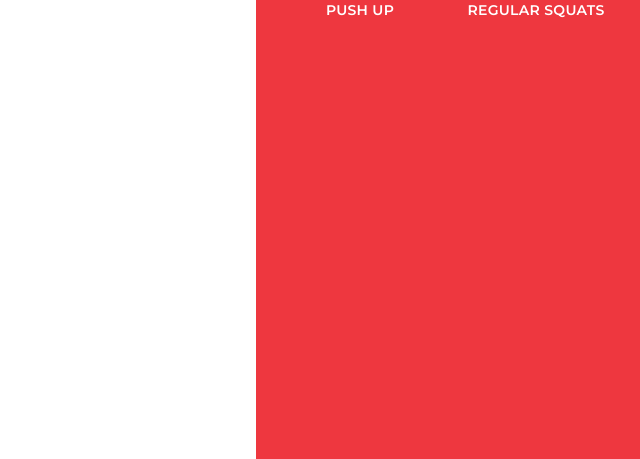
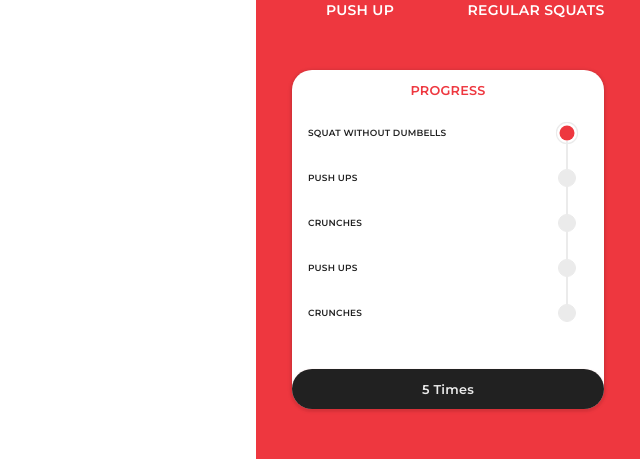
Before and after one commit to lucasmsa/hiit-maker, a React (Create React App) app: page /workout in a window 1280 px wide. Shown: the part 297-756 px from the top of the page, without its empty margins (640-1280 px from the left). Built offline with nearby package versions, Linux system fonts and the light colour scheme.

Commit message:
style: adjust workout progress block stylization on workout page

```diff
--- a/src/App.tsx
+++ b/src/App.tsx
@@ -1,8 +1,8 @@
 import React from 'react';
 import Routes from './routes';
 import GlobalStyle from './styles/global';
+import { Toaster } from 'react-hot-toast';
 import { BrowserRouter } from 'react-router-dom';
-import { Toaster } from 'react-hot-toast';
 
 function App() {
   return (
--- a/src/components/Settings/SettingsMenu/index.tsx
+++ b/src/components/Settings/SettingsMenu/index.tsx
@@ -1,15 +1,15 @@
 import React, { ChangeEvent, useCallback, useState } from 'react';
 import {
   Container,
+  SettingsHeaderText,
   SettingsHeaderContainer,
-  SettingsHeaderText,
   FooterContainer,
   SettingsHeaderIcon,
   SettingsContentContainer,
+  SettingsConfigurationOptionText,
   SettingsConfigurationOptionContainer,
-  SettingsConfigurationOptionText,
+  SaveChangesText,
   SettingsConfigurationOptionHighlightText,
-  SaveChangesText,
   SaveChangesContainer,
   RestoreSettingsText
 } from './styles';
--- a/src/components/Workout/RightBarWorkout/index.tsx
+++ b/src/components/Workout/RightBarWorkout/index.tsx
@@ -1,4 +1,5 @@
 import React, { useState } from 'react';
+import SetsProgress from '../SetsProgress';
 import {
   Container,
   ExerciseImage,
@@ -7,7 +8,8 @@ import {
   NextExercisesDivider,
   NextExercisesTitleText,
   NextExercisesWithImageInnerContainer,
-  NextExercisesWithImageOuterContainer
+  NextExercisesWithImageOuterContainer,
+  SetsProgreessContainer
 } from './styles';
 
 const RightBarWorkout = () => (
@@ -32,6 +34,9 @@ const RightBarWorkout = () => (
         </NextExercisesWithImageInnerContainer>
       </NextExercisesWithImageOuterContainer>
     </NextExercisesContainer>
+    <SetsProgreessContainer>
+      <SetsProgress />
+    </SetsProgreessContainer>
   </Container>
 );
 
--- a/src/components/Workout/RightBarWorkout/styles.ts
+++ b/src/components/Workout/RightBarWorkout/styles.ts
@@ -66,3 +66,11 @@ export const ExerciseName = styled.h3`
   letter-spacing: 0.02em;
   color: #ffffff;
 `;
+
+export const SetsProgreessContainer = styled.div`
+  margin-top: 2rem;
+  display: flex;
+  width: 100%;
+  align-items: center;
+  justify-content: center;
+`;
--- a/src/components/Workout/SetsProgress/index.tsx
+++ b/src/components/Workout/SetsProgress/index.tsx
@@ -38,19 +38,19 @@ const SetsProgress = () => {
 
   return (
     <Container>
-      <HeaderTextContainer>
+      {/* <HeaderTextContainer>
         <ExerciseText>
           EXERCISE {'1'}:
           <RedExerciseText>{` ${'REGULAR SQUATS'}`.toLocaleUpperCase()}</RedExerciseText>
         </ExerciseText>
-      </HeaderTextContainer>
-      <ExerciseImage src="https://qph.fs.quoracdn.net/main-qimg-4105302bd7ccde31124497ebf4b5ce52" />
+      </HeaderTextContainer> */}
+      {/* <ExerciseImage src="https://qph.fs.quoracdn.net/main-qimg-4105302bd7ccde31124497ebf4b5ce52" /> */}
       <BottomContainer>
-        <TrainingTimeContainer>
+        {/* <TrainingTimeContainer>
           <TrainingTimeRedText>{'TRAINING TIME'.toLocaleUpperCase()}</TrainingTimeRedText>
           <TrainingTimeClockText>{'00:00:60'}</TrainingTimeClockText>
           <StopButton />
-        </TrainingTimeContainer>
+        </TrainingTimeContainer> */}
         <TrainingProgressContainer>
           <ProgressBlock>
             <ProgressBlockHeaderText>PROGRESS</ProgressBlockHeaderText>
--- a/src/components/Workout/SetsProgress/styles.ts
+++ b/src/components/Workout/SetsProgress/styles.ts
@@ -3,7 +3,8 @@ import {
   LightGray,
   Rage,
   TransparentBlackShadow,
-  TransparentDarkBlack
+  TransparentDarkBlack,
+  White
 } from '../../../styles/global';
 import { ReactComponent as SelectedSetIcon } from '../../../assets/images/midSection/selected-set.svg';
 import { ReactComponent as NotSelectedSetIcon } from '../../../assets/images/midSection/not-selected-set.svg';
@@ -12,9 +13,7 @@ import { ReactComponent as ConnectingLine } from '../../../assets/images/Workout
 export const Container = styled.div`
   display: flex;
   flex-direction: column;
-  margin-left: 4rem;
-  width: 65%;
-  height: 100%;
+  width: 90%;
 `;
 
 export const ExerciseText = styled.h2`
@@ -73,8 +72,6 @@ export const TrainingTimeContainer = styled.div`
   width: 100%;
   align-items: center;
   margin-top: 1%;
-  margin-left: 0;
-  margin-bottom: 0;
 `;
 
 export const TrainingProgressContainer = styled.div`
@@ -83,7 +80,6 @@ export const TrainingProgressContainer = styled.div`
   width: 100%;
   height: 100%;
   align-items: flex-start;
-  margin-bottom: 0;
   justify-content: flex-start;
 `;
 
@@ -100,11 +96,10 @@ export const TrainingTimeRedText = styled.h2`
 export const ProgressBlock = styled.div`
   display: flex;
   border-radius: 1.25rem;
-  align-self: flex-start;
+  align-self: center;
   flex-direction: column;
-  width: 65%;
-  margin-left: 5%;
-  height: 100%;
+  background: ${White};
+  width: 90%;
   box-shadow: 0rem 0.0625rem 0.25rem ${TransparentBlackShadow};
 `;
 
@@ -113,9 +108,9 @@ export const ProgressBlockTimesBottom = styled.div`
   flex-direction: row;
   justify-content: center;
   align-items: center;
-  background: ${Rage};
+  background: ${TransparentDarkBlack};
   width: 100%;
-  height: 4.5vh;
+  height: 5vh;
   box-shadow: 0rem 0.0625rem 0.125rem rgba(238, 55, 63, 0.5);
   border-radius: 1.25rem;
   margin-top: auto;
@@ -141,7 +136,7 @@ export const ProgressBlockHeaderText = styled.h2`
   line-height: 1.0625rem;
   letter-spacing: 0.02em;
   color: ${Rage};
-  margin-bottom: 4%;
+  margin-bottom: 8%;
 `;
 
 export const ExercisesOnSetContainer = styled.div`
@@ -150,8 +145,7 @@ export const ExercisesOnSetContainer = styled.div`
   margin-left: 5%;
   margin-right: 5%;
   overflow-y: scroll;
-  height: 70%;
-  margin-bottom: 1.5rem;
+  margin-bottom: 3rem;
   ::-webkit-scrollbar {
     width: 0.3125rem;
   }
@@ -171,6 +165,7 @@ export const ExercisesOnSetText = styled.h2`
   line-height: 1.0625rem;
   letter-spacing: 0.02em;
   color: ${TransparentDarkBlack};
+  overflow: hidden;
 `;
 
 export const InsideSetContainer = styled.div`
@@ -179,11 +174,11 @@ export const InsideSetContainer = styled.div`
 `;
 
 export const DotsContainer = styled.div`
+  position: absolute;
   display: flex;
   flex-direction: column;
-  margin-left: auto;
   align-items: center;
-  margin-right: 5%;
+  right: 5%;
 `;
 
 export const ExercisesOnSetDots = styled.div`
```
